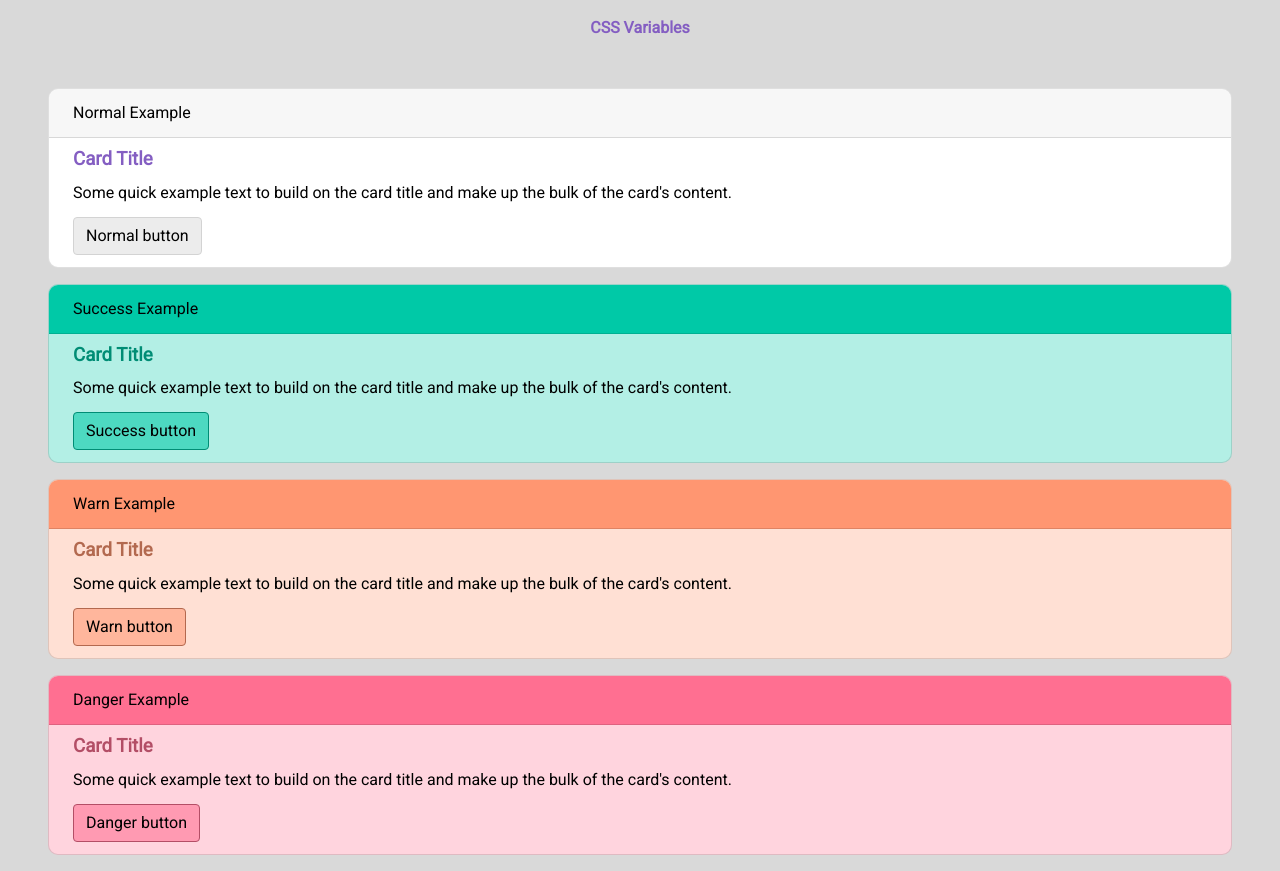
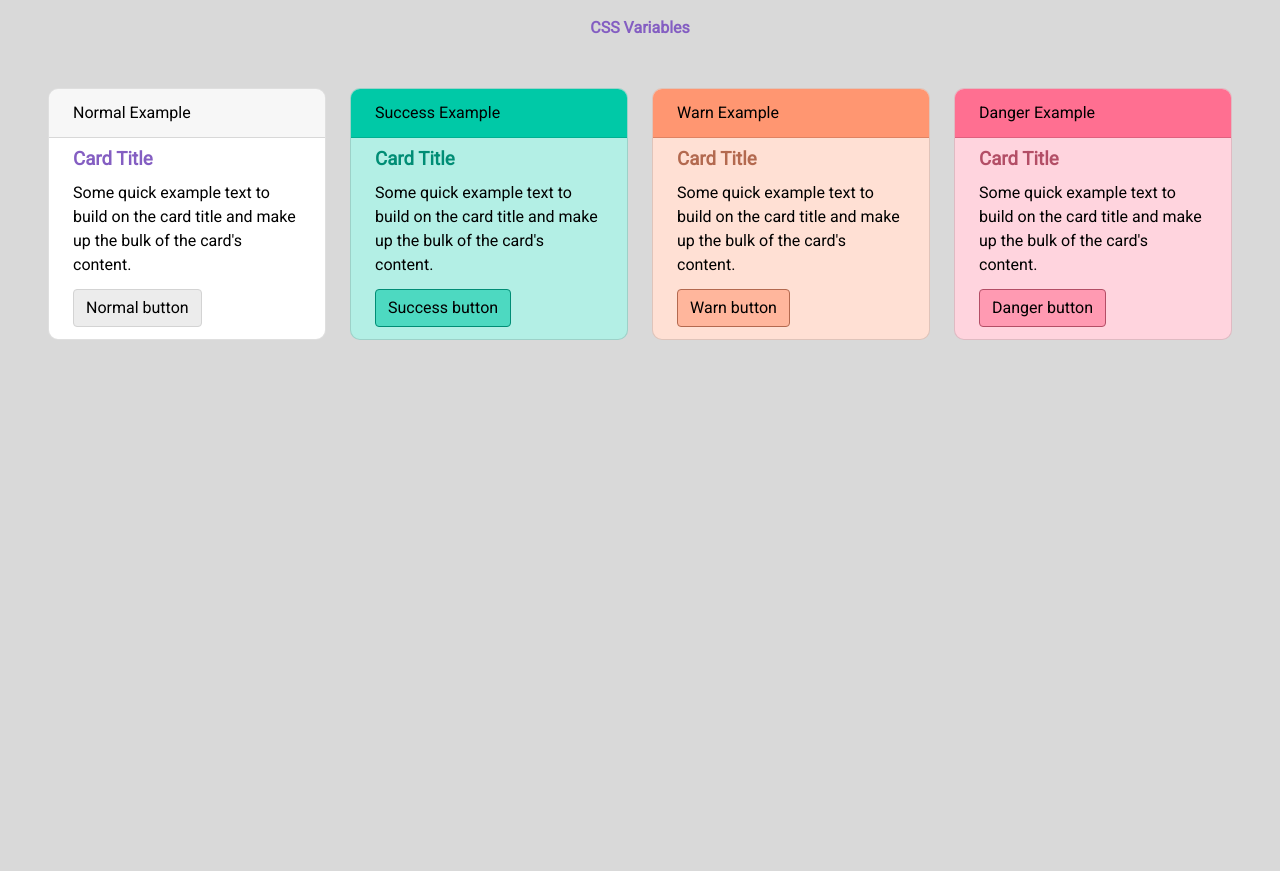
Before and after one commit to icanteven-code/css-variables-workshop, a website built with Vite: page index.html in a window 1280 px wide. After the commit the page ends 800 px from the top, so only its background shows below. Built offline with nearby package versions, Linux system fonts and the light colour scheme.

Commit message:
feat: Starting resources for video 04

```diff
--- a/styles/styles.scss
+++ b/styles/styles.scss
@@ -30,6 +30,9 @@
     --border-card: 1px solid rgba(0, 0, 0, .125);
 }
 
+$breakpoint-md: 768px;
+$breakpoint-lg: 1024px;
+
 /* ------------------
         LAYOUT
 ------------------ */
@@ -48,9 +51,25 @@ body {
 }
 
 .cards-grid {
+    --grid-cols: 1;
+    --grid-gap: 1rem;
     display: grid;
-    grid-template-columns: repeat(1, 1fr);
-    gap: 1rem;
+    grid-template-columns: repeat(var(--grid-cols), 1fr);
+    gap: var(--grid-gap);
+}
+
+@media screen and (min-width: $breakpoint-md) {
+    .cards-grid {
+        --grid-cols: 2;
+        --grid-gap: 1.25rem;
+    }
+}
+
+@media screen and (min-width: $breakpoint-lg) {
+    .cards-grid {
+        --grid-cols: 4;
+        --grid-gap: 1.5rem;
+    }
 }
 
 /* ------------------
```
